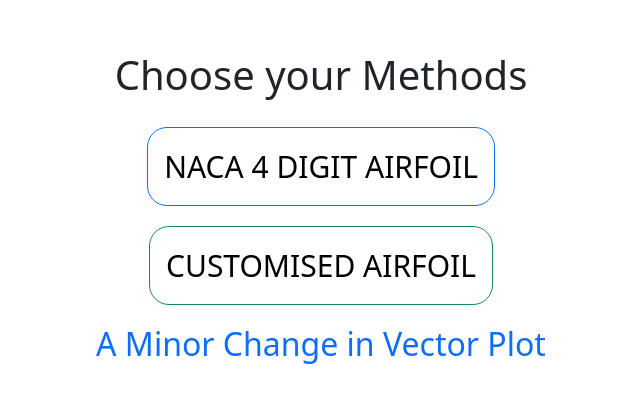
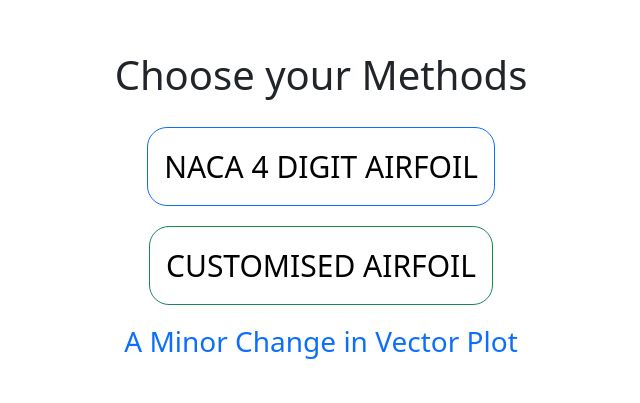
Before and after one commit to mriitian/CamberlineTool, a plain HTML site: page index.html in a window 1280 px wide. Shown: the part 109-512 px from the top of the page, without its empty margins (319-959 px from the left). Drawn offline with nearby package versions, Linux system fonts and the light colour scheme.

Commit message:
Update index.html

```diff
--- a/index.html
+++ b/index.html
@@ -52,7 +52,7 @@
           >CUSTOMISED AIRFOIL</a
         >
       </button>
-       <h2><a href="https://drive.google.com/file/d/12OY1cahEq_mY2Ke6iHkBVM9iM9_Hj4fo/view?usp=sharing" style="text-decoration: none;">A Minor Change in Vector Plot</a></h2>
+       <h3><a href="https://drive.google.com/file/d/12OY1cahEq_mY2Ke6iHkBVM9iM9_Hj4fo/view?usp=sharing" style="text-decoration: none;">A Minor Change in Vector Plot</a></h3>
     </div>
     <script
       src="https://cdn.jsdelivr.net/npm/bootstrap@5.3.3/dist/js/bootstrap.bundle.min.js"
```
